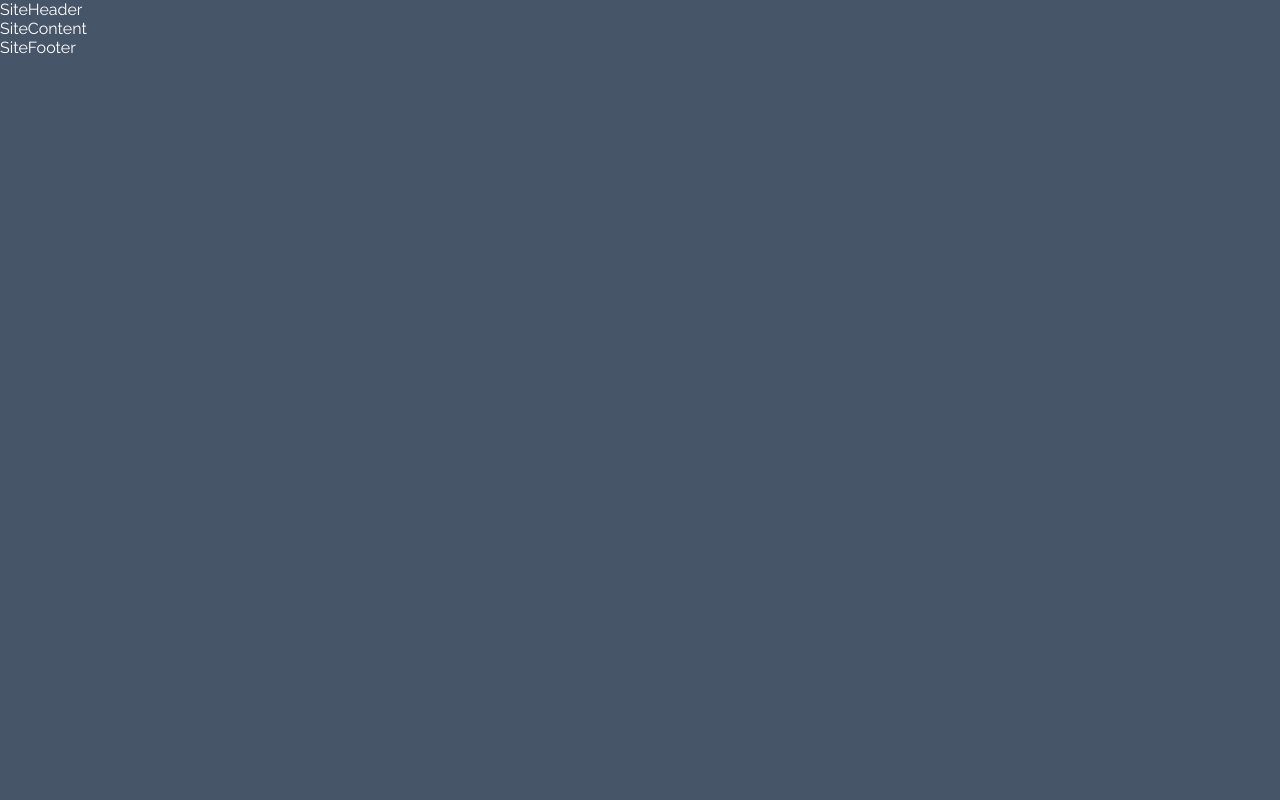
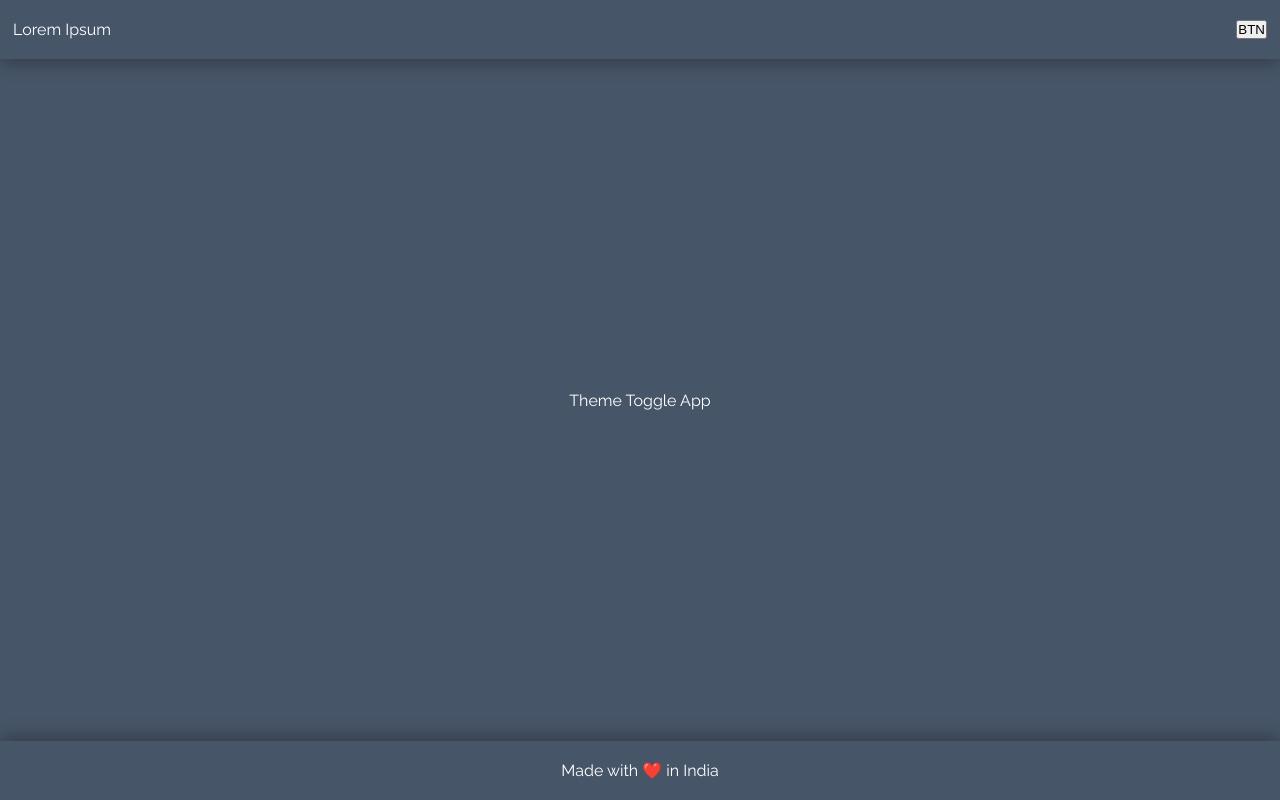
Before and after one commit to surajbera/theme-toggle-app, a React (Create React App) app: page / in a window 1280 px wide. Built offline with nearby package versions, Linux system fonts and the light colour scheme.

Commit message:
done with basic styling

```diff
--- a/src/components/site-content.jsx/SiteContent.css
+++ b/src/components/site-content.jsx/SiteContent.css
@@ -0,0 +1,5 @@
+.site-content {
+	flex-grow: 1;
+	justify-content: center;
+	align-items: center;
+}
--- a/src/components/site-content.jsx/SiteContent.jsx
+++ b/src/components/site-content.jsx/SiteContent.jsx
@@ -2,7 +2,7 @@
 import './SiteContent.css'
 
 const SiteContent = () => {
-	return <div>SiteContent</div>
+	return <div className='site-content flex-wrapper'>Theme Toggle App</div>
 }
 
 export default SiteContent
--- a/src/components/site-footer/SiteFooter.css
+++ b/src/components/site-footer/SiteFooter.css
@@ -0,0 +1,7 @@
+.site-footer {
+	box-shadow: 0px -1px 20px 1px rgb(0 0 0 / 35%);
+	padding: 2rem 0;
+}
+.site-footer .container {
+	text-align: center;
+}
--- a/src/components/site-footer/SiteFooter.jsx
+++ b/src/components/site-footer/SiteFooter.jsx
@@ -2,7 +2,11 @@
 import './SiteFooter.css'
 
 const SiteFooter = () => {
-	return <div>SiteFooter</div>
+	return (
+		<footer className='site-footer'>
+			<div className='container'>Made with ❤️ in India</div>
+		</footer>
+	)
 }
 
 export default SiteFooter
--- a/src/components/site-header/SiteHeader.css
+++ b/src/components/site-header/SiteHeader.css
@@ -0,0 +1,7 @@
+.site-header {
+	box-shadow: 0px 1px 20px 1px rgb(0 0 0 / 35%);
+	padding: 2rem 0;
+}
+.header-inner {
+	justify-content: space-between;
+}
--- a/src/components/site-header/SiteHeader.jsx
+++ b/src/components/site-header/SiteHeader.jsx
@@ -2,7 +2,16 @@
 import './SiteHeader.css'
 
 const SiteHeader = () => {
-	return <div>SiteHeader</div>
+	return (
+		<header className='site-header'>
+			<div className='container'>
+				<div className='flex-wrapper header-inner'>
+					<p>Lorem Ipsum</p>
+					<button>BTN</button>
+				</div>
+			</div>
+		</header>
+	)
 }
 
 export default SiteHeader
--- a/src/style.css
+++ b/src/style.css
@@ -30,3 +30,11 @@ body {
 	min-height: 100vh;
 	flex-direction: column;
 }
+
+.container {
+	padding: 0 13px;
+}
+
+button {
+	cursor: pointer;
+}
```
